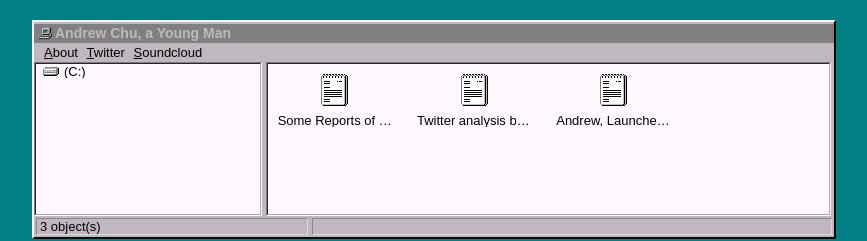
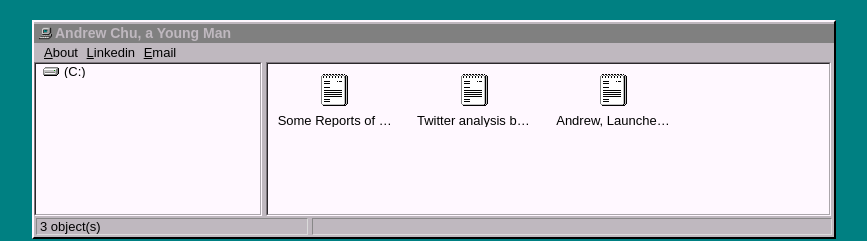
Before and after one commit to scyxx2/lakerschampions.github.io, a Jekyll site: the page built from index.html, in a window 1280 px wide. Shown: the top 241 px of the page, without its empty margins (206-1073 px from the left). Built offline with Jekyll 4.4.1, drawn with Linux system fonts in a browser that asks for light colours.

Commit message:
Update topbar.html

```diff
--- a/_includes/topbar.html
+++ b/_includes/topbar.html
@@ -1,5 +1,5 @@
 <ul class="topbar">
 	<a href="/me"><li><u>A</u>bout</li></a>
-	<a href="http://twitter.com/h01000110" target="_blank"><li><u>T</u>witter</li></a>
-	<a href="http://soundcloud.com/h01000110" target="_blank"><li><u>S</u>oundcloud</li></a>
+	<a href="https://www.linkedin.com/in/%E6%AD%A3%E5%A4%A9-%E5%82%A8-0501071a0/" target="_blank"><li><u>L</u>inkedin</li></a>
+	<a href="scyzc3@nottingham.ac.uk" target="_blank"><li><u>E</u>mail</li></a>
 </ul>
```
